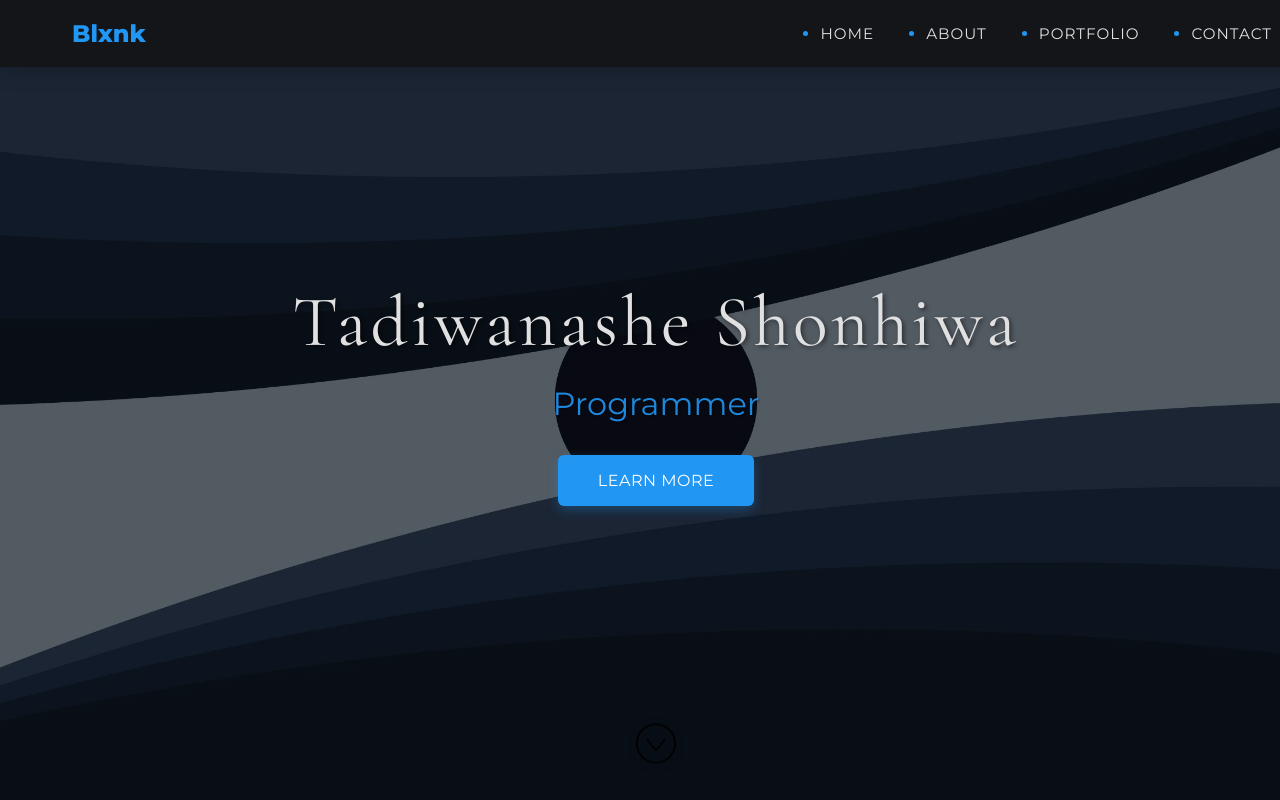
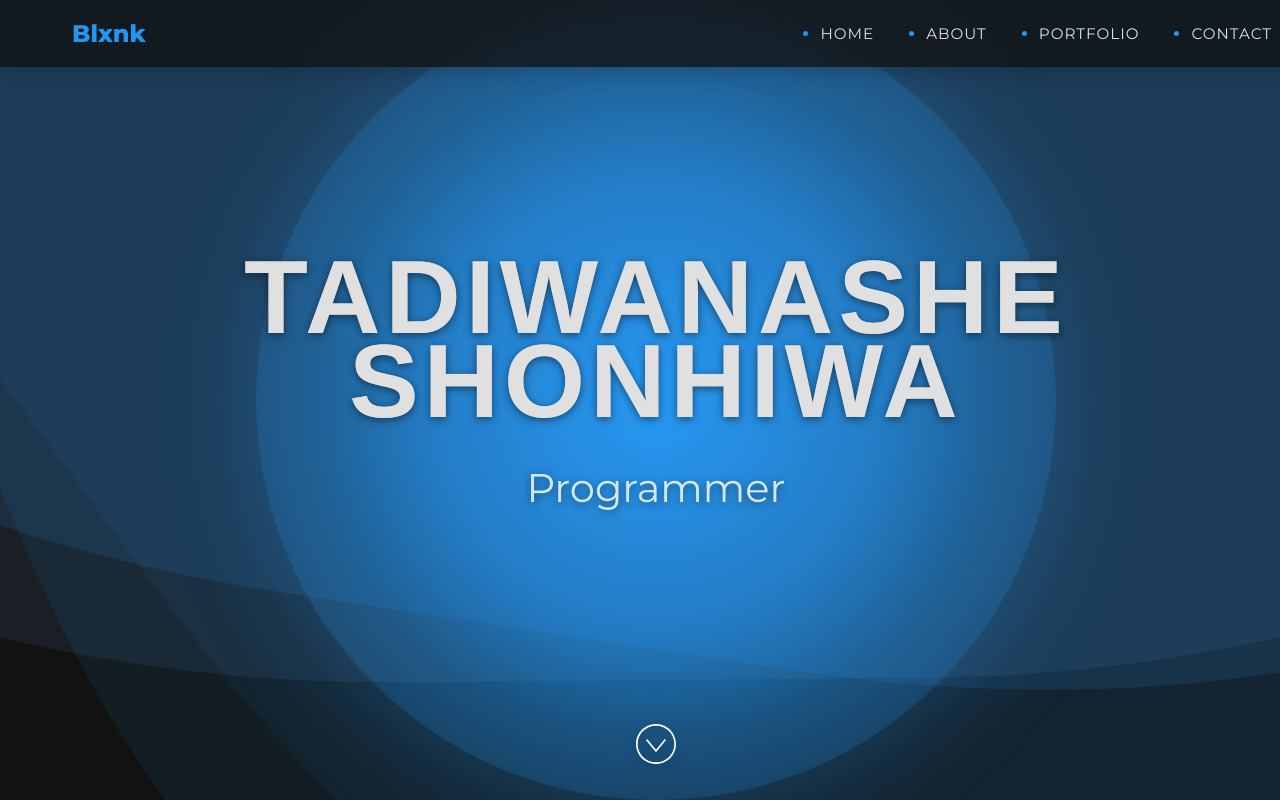
Before and after one commit to 1Blxnk1/blxnkspace, a React (Vite) app: page / in a window 1280 px wide. Built offline with nearby package versions, Linux system fonts and the light colour scheme.

Commit message:
Enhance Home component with animated waves and improved styling; updated typography and button interactions for better user experience.

```diff
--- a/src/Components/Home.jsx
+++ b/src/Components/Home.jsx
@@ -10,39 +10,26 @@ import PropTypes from "prop-types";
 import arrowSvg from "../images/down-arrow.svg";
 import "../styles.css"; // Ensure global styles are imported
 
-/**
- * Home background image
- *
- * Below is a sample image. Upload the image of your choice into the "images"
- * directory and import here for use. Then, set imageAltText to string that
- * represents what you see in that image.
- *
- *
- * Need an image? Check out https://unsplash.com to download a photo you
- * freely use on your site.
- */
-import image from "../images/background-img.jpg";
-
-
 const Home = ({ name, title }) => {
   return (
     <section
       id="home"
       className="home-section"
-      style={{
-        backgroundImage: `linear-gradient(rgba(0, 0, 0, 0.5), rgba(0, 0, 0, 0.5)), url(${image})`,
-        backgroundSize: "cover",
-        backgroundPosition: "center",
-      }}
       aria-label="Home section"
     >
+      <div className="wave-container">
+        <div className="gradient-ball"></div>
+        <div className="wave wave1"></div>
+        <div className="wave wave2"></div>
+        <div className="wave wave3"></div>
+        <div className="wave wave4"></div>
+      </div>
+
       <div className="home-content">
-        <h1>{name}</h1>
+        <h1 className="name-heading">{name}</h1>
         <h2>{title}</h2>
-        <div className="home-cta">
-          <a href="#about" className="cta-button">Learn More</a>
-        </div>
       </div>
+
       <div className="home-arrow">
         <a href="#about" aria-label="Scroll down to about section">
           <img src={arrowSvg} alt="Scroll down arrow" />
--- a/src/styles.css
+++ b/src/styles.css
@@ -88,7 +88,7 @@ section img.background {
 }
 
 h1 {
-  font-family: "Cormorant Garamond", serif;
+  font-family: "Helvetica", serif;
   font-size: 7rem;
   color: var(--text-color);
   font-weight: 400;
@@ -170,7 +170,7 @@ img.socialIcon {
   filter: brightness(0.9);
 }
 
-/* Home section styles */
+/* Enhanced Home Section with Animated Waves */
 .home-section {
   display: flex;
   flex-direction: column;
@@ -181,31 +181,128 @@ img.socialIcon {
   color: white;
   text-align: center;
   padding: 0 1rem;
+  background-color: var(--bg-color);
+  overflow: hidden;
 }
 
+/* Gradient ball and waves container */
+.wave-container {
+  position: absolute;
+  top: 0;
+  left: 0;
+  width: 100%;
+  height: 100%;
+  overflow: hidden;
+  z-index: 0;
+}
+
+/* Main gradient ball element */
+.gradient-ball {
+  position: absolute;
+  width: 70vw;
+  height: 70vw;
+  max-width: 800px;
+  max-height: 800px;
+  top: 50%;
+  left: 50%;
+  transform: translate(-50%, -50%);
+  background: radial-gradient(circle,
+    var(--primary-color) 0%,
+    rgba(33, 150, 243, 0.7) 40%,
+    rgba(33, 150, 243, 0.4) 60%,
+    rgba(33, 150, 243, 0.1) 90%,
+    transparent 100%);
+  border-radius: 50%;
+  z-index: 1;
+  box-shadow: 0 0 100px rgba(33, 150, 243, 0.3);
+}
+
+/* Waves */
+.wave {
+  position: absolute;
+  width: 200%;
+  height: 200%;
+  opacity: 0.4;
+  border-radius: 40%;
+  left: -50%;
+  z-index: 2;
+}
+
+.wave1 {
+  bottom: 25%;
+  background: rgba(33, 150, 243, 0.2);
+  animation: wave 25s linear infinite;
+}
+
+.wave2 {
+  bottom: 20%;
+  background: rgba(33, 150, 243, 0.3);
+  animation: wave 20s linear infinite;
+  animation-delay: -5s;
+}
+
+.wave3 {
+  bottom: 15%;
+  background: rgba(100, 181, 246, 0.2);
+  animation: wave 15s linear infinite;
+  animation-delay: -2s;
+}
+
+.wave4 {
+  bottom: 10%;
+  background: rgba(33, 150, 243, 0.15);
+  animation: wave 10s linear infinite;
+  animation-delay: -1s;
+}
+
+@keyframes wave {
+  0% {
+    transform: rotate(0deg);
+  }
+  100% {
+    transform: rotate(360deg);
+  }
+}
+
+/* Make home content appear above the waves */
 .home-content {
-  max-width: 800px;
+  z-index: 10;
+  position: relative;
+  max-width: 900px;
   margin: 0 auto;
-  z-index: 1;
+  text-shadow: 0 2px 8px rgba(0, 0, 0, 0.5);
 }
 
 .home-content h1 {
   font-size: clamp(2.5rem, 8vw, 4.5rem);
   margin-bottom: 1rem;
   letter-spacing: 0.05em;
-  text-shadow: 2px 2px 4px rgba(0, 0, 0, 0.5);
+  background: white;
+  -webkit-background-clip: text;
+  background-clip: text;
+}
+
+.home-content .name-heading {
+  font-size: clamp(3.5rem, 10vw, 6.5rem);
+  margin-bottom: 1.5rem;
+  letter-spacing: 0.05em;
+  font-weight: 800;
+  background: white;
+  -webkit-background-clip: text;
+  background-clip: text;
+  text-transform: uppercase;
 }
 
 .home-content h2 {
-  font-size: clamp(1.25rem, 4vw, 2rem);
+  font-size: clamp(1.5rem, 5vw, 2.5rem);
   font-weight: 400;
   margin-bottom: 2rem;
   opacity: 0.9;
-  text-shadow: 1px 1px 2px rgba(0, 0, 0, 0.5);
+  color: rgba(255, 255, 255, 0.9);
 }
 
 .home-cta {
-  margin-top: 2rem;
+  margin-top: 2.5rem;
 }
 
 .cta-button {
@@ -214,19 +311,38 @@ img.socialIcon {
   background-color: var(--primary-color);
   color: white;
   text-decoration: none;
-  border-radius: 6px;
+  border-radius: 2rem;
   font-weight: 500;
   transition: all 0.3s ease;
   text-transform: uppercase;
   letter-spacing: 0.5px;
   border: none;
-  box-shadow: 0 4px 12px rgba(33, 150, 243, 0.3);
+  box-shadow: 0 4px 15px rgba(33, 150, 243, 0.4);
+  position: relative;
+  overflow: hidden;
+  z-index: 1;
+}
+
+.cta-button:before {
+  content: '';
+  position: absolute;
+  top: 0;
+  left: 0;
+  width: 100%;
+  height: 100%;
+  background: linear-gradient(to right, var(--primary-color), var(--primary-dark));
+  z-index: -1;
+  transition: opacity 0.3s ease;
+  opacity: 0;
 }
 
 .cta-button:hover {
-  background-color: var(--primary-dark);
-  transform: translateY(-3px);
-  box-shadow: 0 6px 15px rgba(33, 150, 243, 0.4);
+  transform: translateY(-3px) scale(1.05);
+  box-shadow: 0 8px 20px rgba(33, 150, 243, 0.5);
+}
+
+.cta-button:hover:before {
+  opacity: 1;
 }
 
 .home-arrow {
@@ -235,24 +351,40 @@ img.socialIcon {
   left: 50%;
   transform: translateX(-50%);
   animation: bounce 2s infinite;
+  z-index: 10;
 }
 
 .home-arrow img {
   width: 2.5rem;
   height: 2.5rem;
-  filter: invert(1) drop-shadow(0 2px 4px rgba(0, 0, 0, 0.3));
+  filter: brightness(1) drop-shadow(0 2px 4px rgba(0, 0, 0, 0.3));
 }
 
-/* Add a bounce animation for the arrow */
-@keyframes bounce {
-  0%, 20%, 50%, 80%, 100% {
-    transform: translateY(0) translateX(-50%);
+/* Media queries */
+@media (max-width: 768px) {
+  .gradient-ball {
+    width: 100vw;
+    height: 100vw;
   }
-  40% {
-    transform: translateY(-20px) translateX(-50%);
+
+  .home-content {
+    padding: 0 1rem;
   }
-  60% {
-    transform: translateY(-10px) translateX(-50%);
+
+  .home-arrow {
+    bottom: 1.5rem;
+  }
+
+  .home-arrow img {
+    width: 2rem;
+    height: 2rem;
+  }
+}
+
+@media (max-width: 480px) {
+  .cta-button {
+    padding: 0.8rem 1.8rem;
+    font-size: 0.9rem;
   }
 }
 
```
